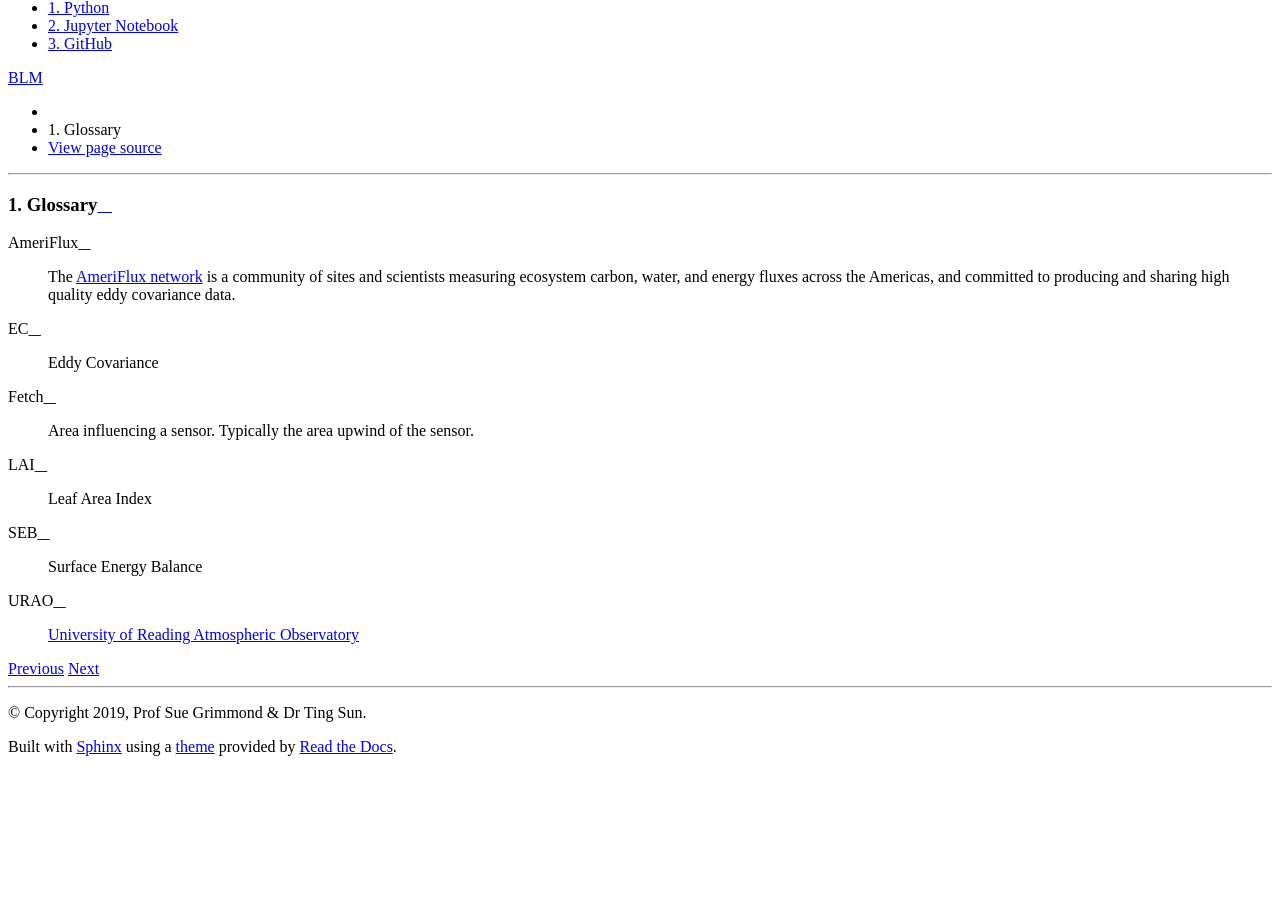
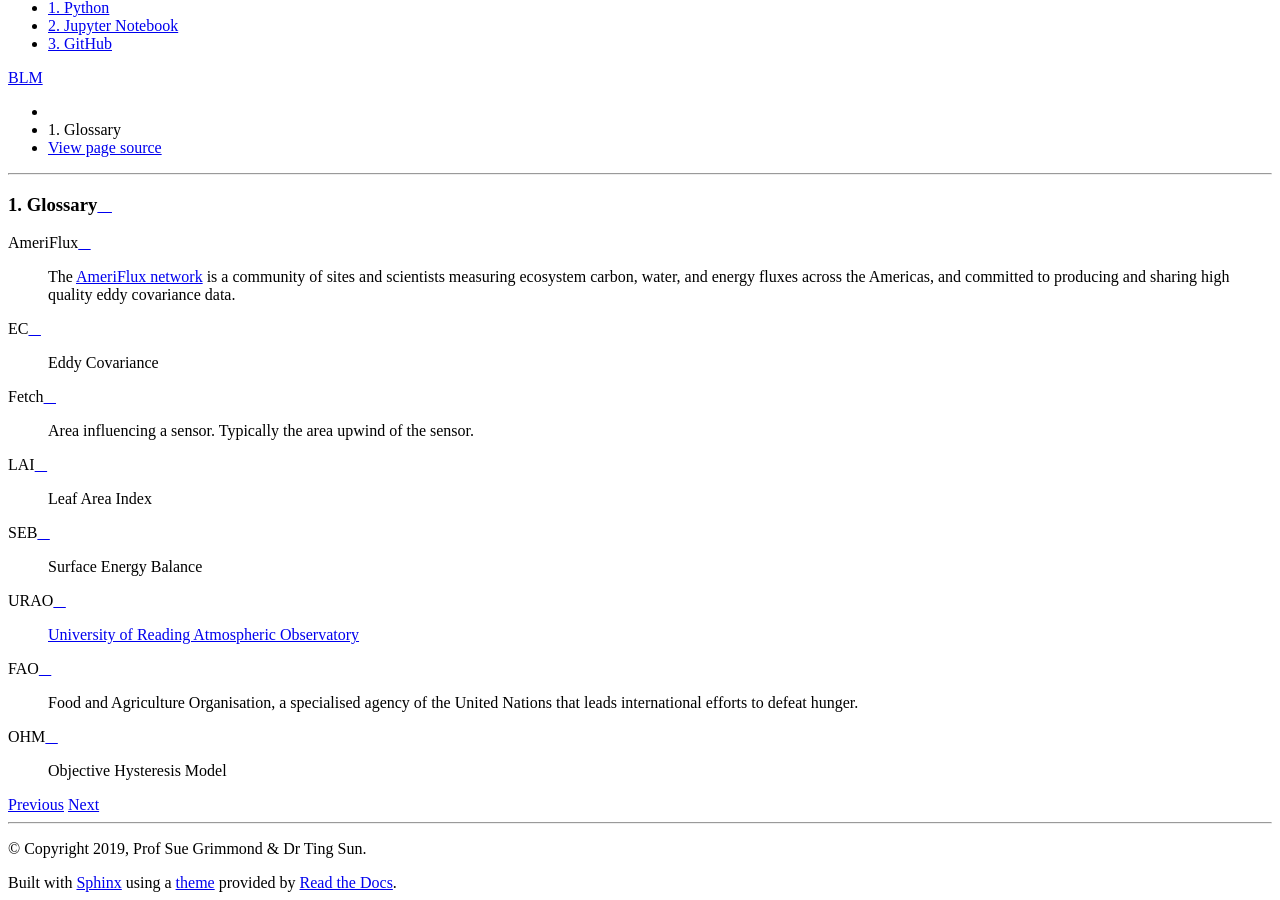
Before and after one commit to BLM-UoR/BLM, a Sphinx documentation site: the page built from docs/Glossary.rst, in a window 1280 px wide and 900 px high, scrolled down 766 px. Built offline with Sphinx 7.4.7 and the Read the Docs theme 2.0.0, drawn with Linux system fonts in a browser that asks for light colours; before the commit the page ends 1530 px from its top, so only the background shows below that.

Commit message:
glossary

```diff
--- a/docs/Glossary.rst
+++ b/docs/Glossary.rst
@@ -29,3 +29,9 @@ Glossary
 
     URAO
         `University of Reading Atmospheric Observatory <http://www.met.reading.ac.uk/observatorymain/>`_
+
+    FAO
+        Food and Agriculture Organisation, a specialised agency of the United Nations that leads international efforts to defeat hunger.
+
+    OHM
+        Objective Hysteresis Model
```
